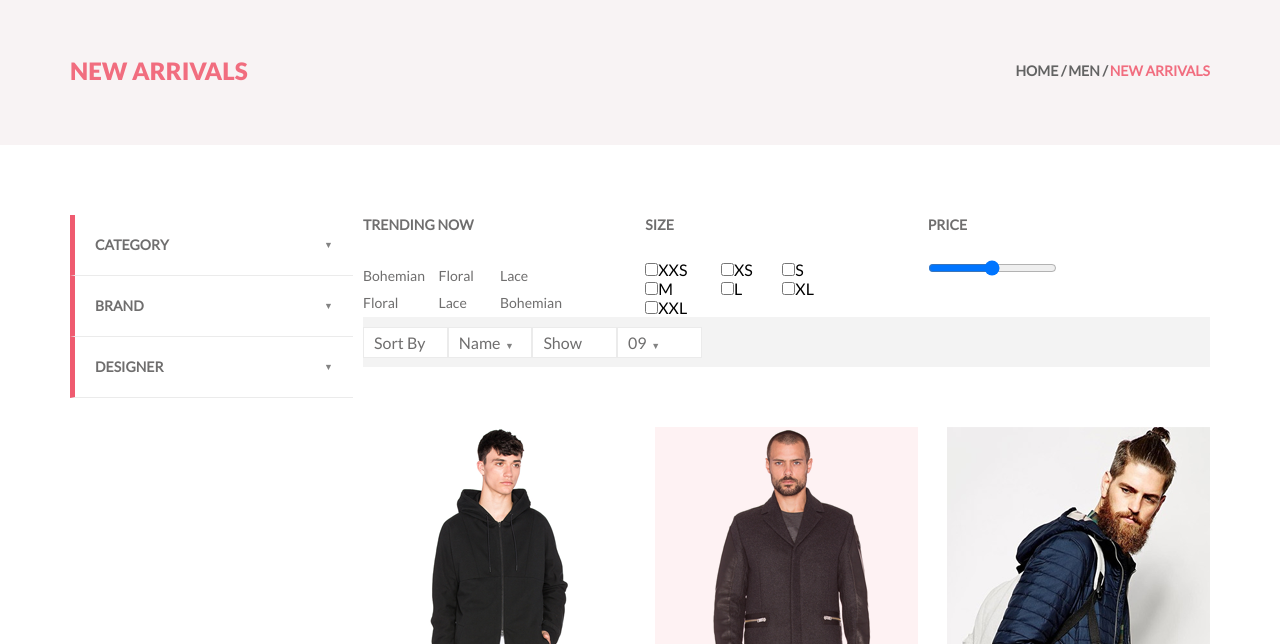
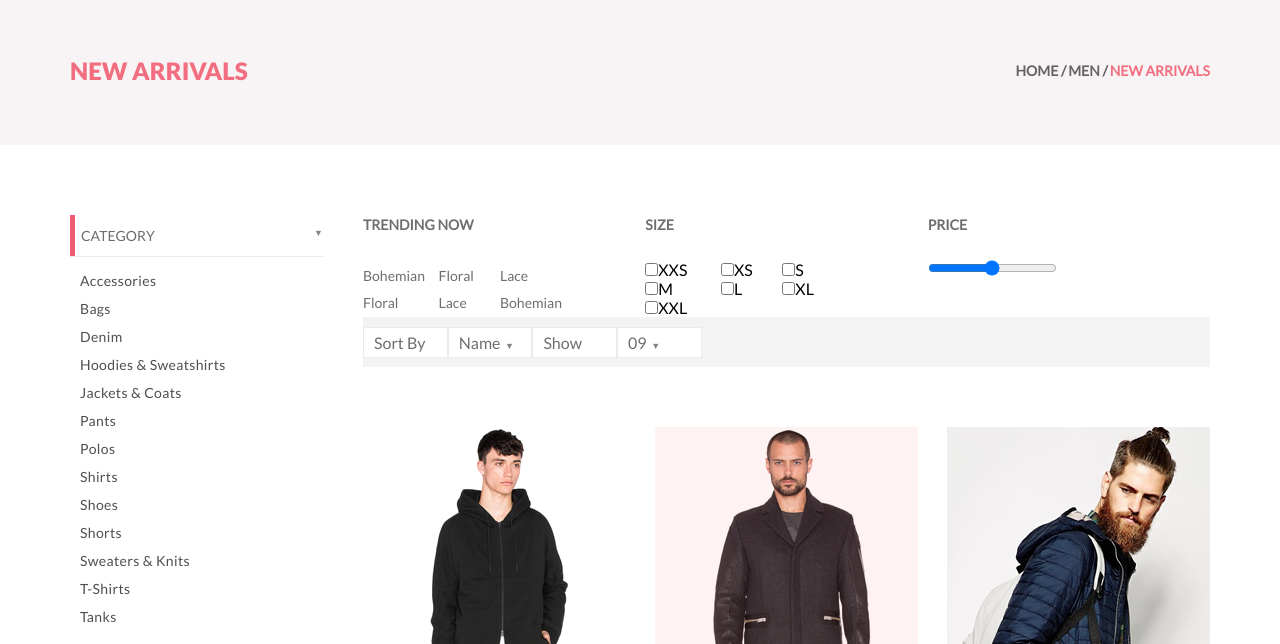
Before and after one commit to kipishoid/gb_lesson, a website: page product.html in a window 1280 px wide. Both pictures are taken after a click on the heading "CATEGORY". Shown: the part 156-800 px from the top of the page. Drawn offline with Linux system fonts and the light colour scheme.

Commit message:
product_menu

```diff
--- a/product.html
+++ b/product.html
@@ -201,13 +201,58 @@
       <div class="product__promo__content">
         <div class="product__promo__menu">
           <details class="product__promo__menu__list">
-            <summary class="product__promo__menu__link product__promo__menu__link1">Category</summary>
+            <summary class="product__promo__menu__link">Category</summary>
+            <div class="dropdown__menu product__promo__dropdown">
+              <a class="dropdown__menu__item" href="#">Accessories</a>
+              <a class="dropdown__menu__item" href="#">Bags</a>
+              <a class="dropdown__menu__item" href="#">Denim</a>
+              <a class="dropdown__menu__item" href="#">Hoodies & Sweatshirts</a>
+              <a class="dropdown__menu__item" href="#">Jackets & Coats</a>
+              <a class="dropdown__menu__item" href="#">Pants</a>
+              <a class="dropdown__menu__item" href="#">Polos</a>
+              <a class="dropdown__menu__item" href="#">Shirts</a>
+              <a class="dropdown__menu__item" href="#">Shoes</a>
+              <a class="dropdown__menu__item" href="#">Shorts</a>
+              <a class="dropdown__menu__item" href="#">Sweaters & Knits</a>
+              <a class="dropdown__menu__item" href="#">T-Shirts</a>
+              <a class="dropdown__menu__item" href="#">Tanks</a>
+            </div>
           </details>
           <details class="product__promo__menu__list">
-            <summary class="product__promo__menu__link product__promo__menu__link2">Brand</summary>
+            <summary class="product__promo__menu__link">Brand</summary>
+            <div class="dropdown__menu product__promo__dropdown">
+              <a class="dropdown__menu__item" href="#">Accessories</a>
+              <a class="dropdown__menu__item" href="#">Bags</a>
+              <a class="dropdown__menu__item" href="#">Denim</a>
+              <a class="dropdown__menu__item" href="#">Hoodies & Sweatshirts</a>
+              <a class="dropdown__menu__item" href="#">Jackets & Coats</a>
+              <a class="dropdown__menu__item" href="#">Pants</a>
+              <a class="dropdown__menu__item" href="#">Polos</a>
+              <a class="dropdown__menu__item" href="#">Shirts</a>
+              <a class="dropdown__menu__item" href="#">Shoes</a>
+              <a class="dropdown__menu__item" href="#">Shorts</a>
+              <a class="dropdown__menu__item" href="#">Sweaters & Knits</a>
+              <a class="dropdown__menu__item" href="#">T-Shirts</a>
+              <a class="dropdown__menu__item" href="#">Tanks</a>
+            </div>
           </details>
           <details class="product__promo__menu__list">
-            <summary class="product__promo__menu__link product__promo__menu__link3">designer</summary>
+            <summary class="product__promo__menu__link">designer</summary>
+            <div class="dropdown__menu product__promo__dropdown">
+              <a class="dropdown__menu__item" href="#">Accessories</a>
+              <a class="dropdown__menu__item" href="#">Bags</a>
+              <a class="dropdown__menu__item" href="#">Denim</a>
+              <a class="dropdown__menu__item" href="#">Hoodies & Sweatshirts</a>
+              <a class="dropdown__menu__item" href="#">Jackets & Coats</a>
+              <a class="dropdown__menu__item" href="#">Pants</a>
+              <a class="dropdown__menu__item" href="#">Polos</a>
+              <a class="dropdown__menu__item" href="#">Shirts</a>
+              <a class="dropdown__menu__item" href="#">Shoes</a>
+              <a class="dropdown__menu__item" href="#">Shorts</a>
+              <a class="dropdown__menu__item" href="#">Sweaters & Knits</a>
+              <a class="dropdown__menu__item" href="#">T-Shirts</a>
+              <a class="dropdown__menu__item" href="#">Tanks</a>
+            </div>
           </details>
         </div>
         <div class="product__promo__price">
--- a/src/css/main.sass
+++ b/src/css/main.sass
@@ -95,8 +95,7 @@
   padding-right: 2px
 
 .dropdown__menu
-  display: flex
-  flex-direction: column
+  display: grid
   border-radius: 5px
   background-color: $light
   width: 262px
@@ -611,35 +610,36 @@
     grid-template-columns: 1fr 4fr
   &__menu
     width: 293px
-    padding-right: 10px
     &__side
       display: grid
       grid-template-rows: repeat(3, max-content)
       grid-gap: 18px
     &__list
       list-style-type: none
-      border-left: 5px solid #ef5b70
-      border-bottom: 1px solid #ebebeb
+      margin-bottom: 18px
     &__link
       text-decoration: none
       color: #6f6e6e
       font-size: 14px
-      font-weight: 700
-      line-height: 20px
       text-transform: uppercase
-      padding: 20px
+      padding-top: 12px
+      padding-bottom: 12px
+      padding-left: 11px
+      margin-right: 40px
       display: grid
       grid-template-columns: 1fr 1fr
+      box-shadow: inset 5px 0 0 #ef5b70
+      border-bottom: 1px solid #ebebeb
       &::-webkit-details-marker
         display: none
       &:after
         content: '▼'
-        padding-left: 50%
         font-size: 9px
         color: #838383
         display: grid
         justify-content: end
-
+      &:hover
+        color: #ef5b70
   &__price
     display: grid
     grid-template-columns: repeat(3, max-content)
@@ -690,7 +690,11 @@
         padding-left: 0.5em
         font-size: 9px
         color: #838383
-
+  &__dropdown
+    border-radius: 0
+    background-color: transparent
+    box-shadow: none
+    padding: 10px
 .product__bigbanner
   background-color: #222224
   height: 341px
```
Also changed, not shown: build/css/style.css, 1 other file.
